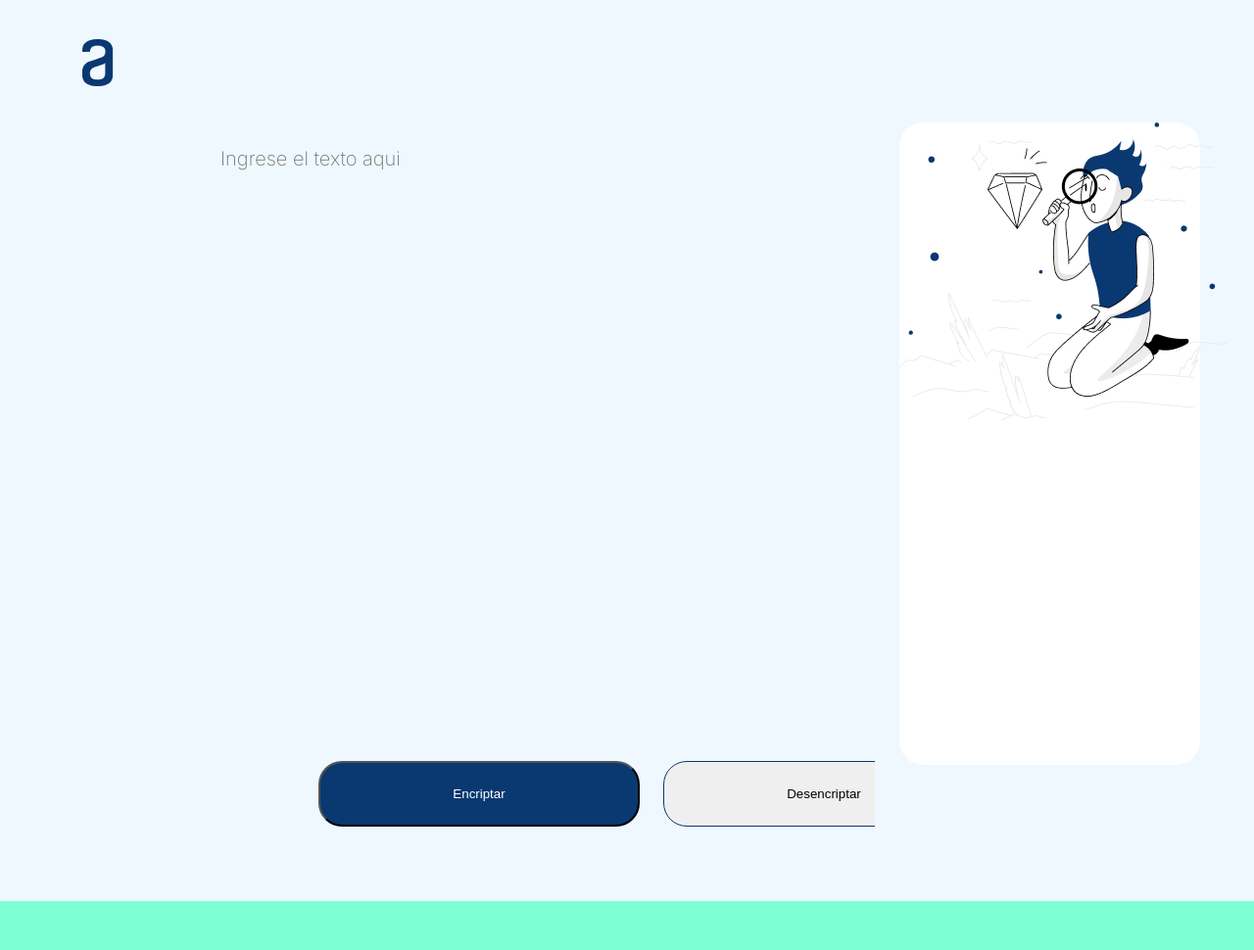
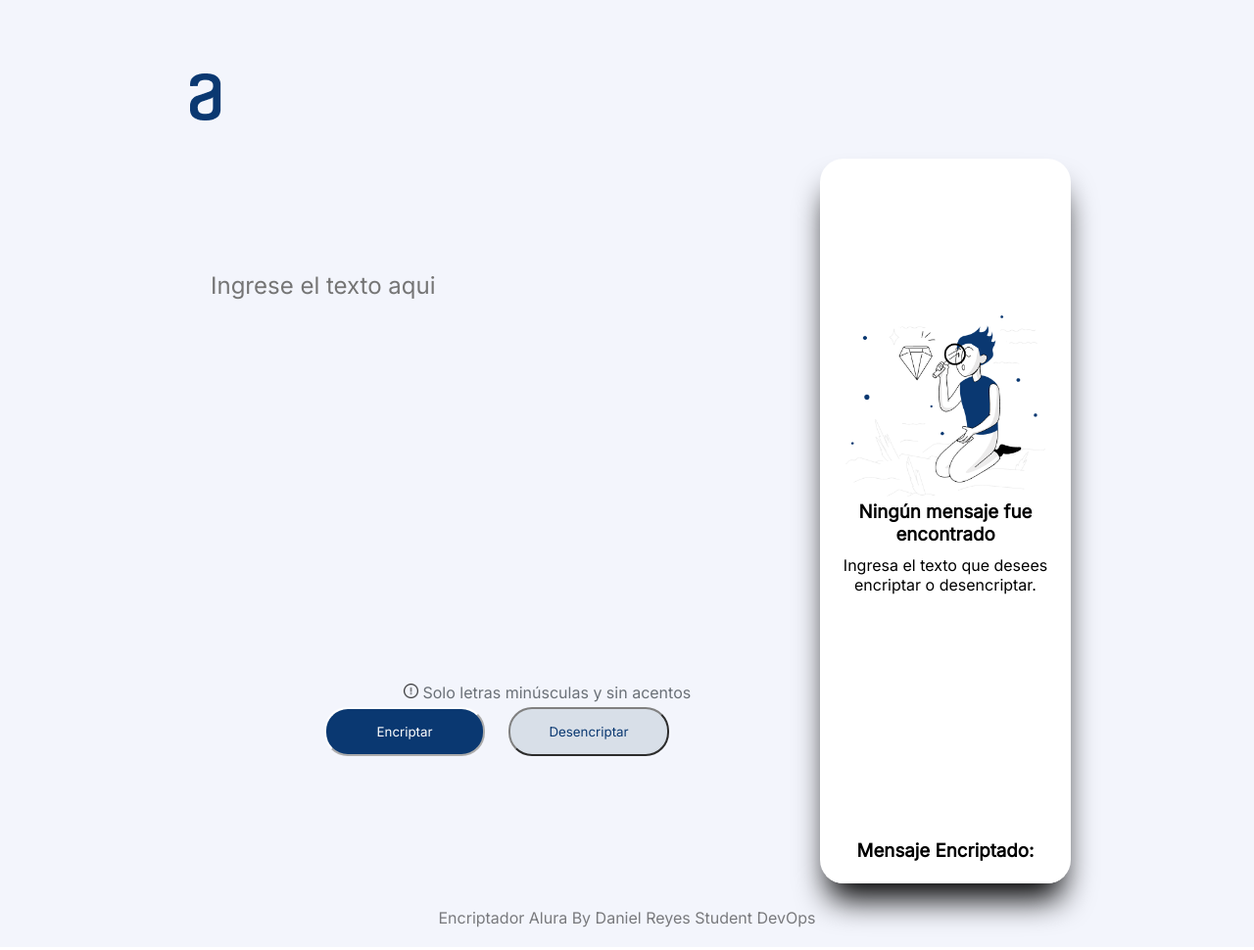
Before and after one commit to HeribertoRey/Alura-Challenge01-Encriptador, a plain HTML site: page html/index.html in a window 1280 px wide. Shown: the whole page at 98% size. Drawn offline with Linux system fonts and the light colour scheme.

Commit message:
Subiendo Archivos originales

```diff
--- /dev/null
+++ b/css/estilos.css
@@ -0,0 +1,168 @@
+*{
+    margin: 0;
+    padding: 0;
+    font-family: 'Inter', sans-serif;
+}
+
+
+header{
+    background-color: #F3F5FC;
+}
+
+.logo{
+    margin-top: 75px;
+    margin-left: 150px;
+}
+
+main{
+    width: 100%;
+    height:800px;
+    background-color: #F3F5FC;
+    display: flex;
+    justify-content: center;
+    align-items: center;
+}
+
+.seccion-1{
+    width: 50%;
+    height: 700px;
+    background-color:#F3F5FC;
+    display: flex;
+    flex-direction: column;
+    align-items: end;
+}
+
+.contenedor-texto{
+    width: 100%;
+    height: 540px;
+    display: flex;
+    flex-direction: column;
+    align-items: flex-end;
+}
+.area-txt{
+    width: 80%;
+    height: 600px;
+    margin: 10px;
+    margin-top: 100px;
+    margin-right: 100px;
+    resize: none;
+    outline: none;
+    border: none;
+    font-size: 24px;
+    background-color: #F3F5FC;
+}
+
+.informacion{
+    margin-left: 10px;
+    align-self: flex-start;
+    margin-left: 225px;
+    color:#495057;
+    opacity: 0.8;
+}
+
+.exclamacion{
+    width: 15px;
+}
+
+.contenedor-btns{
+    margin-top: 5px;
+    width: 55%;
+    height: 60px;
+    display: flex;
+    align-self: center;
+    padding: 0px;
+    gap: 24px;
+}
+
+.btn-encriptar{
+    width: 50%;
+    height: 50px;
+    border-radius: 24px;
+    border-color: #ffffff;
+    background-color:#0A3871 ;
+    color: #ffffff;
+}
+
+.btn-desencriptar{
+    width: 50%;
+    height: 50px;
+    border-radius: 24px;
+    border-color: gray;
+    background-color:#D8DFE8 ;
+    color: #0A3871;
+}
+
+.seccion-2{
+    margin-top: 10px;
+    margin-left: 10px;
+    width: 20%;
+    background-color: #ffffff;
+    height: 740px;
+    border-radius: 24px;
+    text-align: center;
+    box-shadow: 0px 24px 32px -8px;
+    box-sizing: border-box;
+    overflow: hidden;
+}
+
+.munheco{
+    margin-top: 160px;
+    width: 80%;
+    overflow: auto;
+}
+.temporal-p{
+    margin-top: 10px;
+    margin-bottom: 250px;
+}
+
+.txt-resultado{
+    margin-top: 10px;
+    margin-bottom: 40px;
+    width: 100%;
+    flex-direction: column;
+    justify-content: center;
+    overflow: auto;
+}
+
+.resultado-h3{
+    margin-bottom: 10px;
+}
+.resultado{
+    margin: 0 auto;
+    width: 95%;
+    height: 500px;
+    padding: 10px;
+    box-sizing: border-box;
+    resize: none;
+    outline: none;
+    border: none;
+    font-size: 24px;
+    background-color: #ffffff;
+
+}
+
+.btn-copiar{
+    margin-top: 60px;
+    width: 50%;
+    height: 50px;
+    border-radius: 24px;
+    border-color: #ffffff;
+    background-color:#0A3871 ;
+    color: #ffffff;
+}
+
+footer{
+    width: 100%;
+    height: 40px;
+    text-align: center;
+    background: #F3F5FC;
+}
+
+footer p{
+    opacity: 0.5;
+}
+
+
+.ocultar{
+    display: none;
+}
--- a/css/reset.css
+++ /dev/null
@@ -1,48 +0,0 @@
-/* http://meyerweb.com/eric/tools/css/reset/
-   v2.0 | 20110126
-   License: none (public domain)
-*/
-
-html, body, div, span, applet, object, iframe,
-h1, h2, h3, h4, h5, h6, p, blockquote, pre,
-a, abbr, acronym, address, big, cite, code,
-del, dfn, em, img, ins, kbd, q, s, samp,
-small, strike, strong, sub, sup, tt, var,
-b, u, i, center,
-dl, dt, dd, ol, ul, li,
-fieldset, form, label, legend,
-table, caption, tbody, tfoot, thead, tr, th, td,
-article, aside, canvas, details, embed,
-figure, figcaption, footer, header, hgroup,
-menu, nav, output, ruby, section, summary,
-time, mark, audio, video {
-	margin: 0;
-	padding: 0;
-	border: 0;
-	font-size: 100%;
-	font: inherit;
-	vertical-align: baseline;
-}
-/* HTML5 display-role reset for older browsers */
-article, aside, details, figcaption, figure,
-footer, header, hgroup, menu, nav, section {
-	display: block;
-}
-body {
-	line-height: 1;
-}
-ol, ul {
-	list-style: none;
-}
-blockquote, q {
-	quotes: none;
-}
-blockquote:before, blockquote:after,
-q:before, q:after {
-	content: '';
-	content: none;
-}
-table {
-	border-collapse: collapse;
-	border-spacing: 0;
-}
--- a/css/style.css
+++ /dev/null
@@ -1,112 +0,0 @@
-
-body{
-    font-family: 'Inter', sans-serif;
-}
-
-header{
-    width: 100%;
-    height:100px;
-    background-color:aliceblue;
-}
-.logo{
-    display: flex;
-    flex-direction: column;
-    align-items: flex-start;
-    padding: 0;
-    gap: 40px;
-    position: absolute;
-    width: 120px;
-    height: 48px;
-    left: 40px;
-    top: 40px;
-}
-
-main{
-    width: 100%;
-    height: 80%;
-    background-color: aliceblue;
-    display: flex;
-}
-
-section {
-    width: 20%;
-    height: 820px;
-    background: aliceblue;
-    display: inline-block;
-    justify-content: space-between;
-}
-
-.section1{
-    width: 60%;
-    background: aliceblue;
-    margin: 0px 0px 0px 125px;
-}
-
-.texto_ha_encriptar{
-    width: 100%;
-    height: 50%;
-    border-style: none;
-    font-size: 20px;
-    font-family: "Inter";
-    font-style: normal;
-    resize: none;
-    padding: 0px;
-    margin: 50px 100px 0px;
-    background-color: aliceblue;
-    outline: none;
-}
-.areaTexto{
-    width: 80%;
-}
-
-.botones{
-    display: flex;
-    flex-direction: row;
-    align-items: flex-start;
-    padding: 0px;
-    gap: 24px;
-    width: 680px;
-    height: 67px;
-    left: 240px;
-    top: 885px;
-    margin: 25px 0px 0px 200px;
-}
-.btn-encriptar{
-    width: 328px;
-    height: 67px;
-    color: white;
-    background: #0A3871;
-    border-radius: 24px;
-}
-
-.btn-desencriptar{
-    width: 328px;
-    height: 67px;
-    border: 1px solid #0A3871;
-    border-radius: 24px;
-}
-
-.section2{
-    width: 30%;
-}
-
-.texto_enctriptado{
-    background-color: white;
-    width: 80%;
-    height: 80%;
-    margin: 25px;
-    border-radius: 25px;
-}
-
-.texto_enctriptado img {
-    width: 336px;
-    height: 304px;
-    right: 220px;
-    top: 283px;
-}
-
-footer{
-    width: 100%;
-    height: 50px;
-    background: aquamarine;
-}
--- a/html/index.html
+++ b/html/index.html
@@ -5,55 +5,52 @@
     <meta http-equiv="X-UA-Compatible" content="IE=edge">
     <meta name="viewport" content="width=device-width, initial-scale=1.0">
     <title>Encriptador</title>
-    <link rel="stylesheet" href="../css/reset.css">
-    <link rel="stylesheet" href="../css/style.css">
+    <link rel="stylesheet" href="../css/estilos.css">
     <link rel="preconnect" href="https://fonts.googleapis.com">
     <link rel="preconnect" href="https://fonts.gstatic.com" crossorigin>
-    <link href="https://fonts.googleapis.com/css2?family=Inter:wght@200&display=swap" rel="stylesheet">
-
+    <link href="https://fonts.googleapis.com/css2?family=Inter:wght@200;400&display=swap" rel="stylesheet">
 </head>
 <body>
     <header>
-
-        <h1 class="logo"><img src="../imagenes/Logo.png" alt="logo"></h1>
+        <img class="logo" src="../imagenes/Logo.png" alt="logo Alura">
     </header>
 
     <main>
+        <section class="seccion-1">
 
-        <section class="section1">
-            <div class="areaTexto">
-                <textarea class="texto_ha_encriptar" name="texto"
-                id=""
-                cols="30"
-                rows="25"
-                placeholder="Ingrese el texto aqui"></textarea>
+            <div class="contenedor-texto">
+                <textarea class="area-txt" placeholder="Ingrese el texto aqui"></textarea>
+                <p class="informacion"><img class="exclamacion" src="../imagenes/exclamation.png" alt="exclamation"> Solo letras minúsculas y sin acentos</p>
+            </div>
 
 
-                <div class="botones">
-                    <button class="btn-encriptar">
-                        Encriptar
-                    </button>
-
-
-                    <button class="btn-desencriptar">
-                        Desencriptar
-                    </button>
-
-                </div>
+            <div class="contenedor-btns">
+                <input type="button" value="Encriptar" class="btn-encriptar">
+                <input type="button" value="Desencriptar" class="btn-desencriptar">
             </div>
         </section>
 
-        <section class="section2">
-            <div class="texto_enctriptado">
-                <img src="../imagenes/Muñeco.png" alt="muñeco">
+        <section class="seccion-2">
+
+            <div class="contenedor-munheco">
+                <img class="munheco" src="../imagenes/Muñeco.png" alt="munheco">
+                <h3 class="temporal-h3">Ningún mensaje fue encontrado</h3>
+                <p class="temporal-p">Ingresa el texto que desees encriptar o desencriptar.</p>
+            </div>
+
+            <div class="txt-resultado">
+                <h3 class="resultado-h3">Mensaje Encriptado: </h3>
+                <textarea disabled class="resultado"></textarea>
+            </div>
+            <div class="txt-copiar">
+                <input onclick="copiar()" class="btn-copiar" type="button" value="Copiar" >
             </div>
         </section>
     </main>
 
     <footer>
+        <p>Encriptador Alura By Daniel Reyes Student DevOps</p>
     </footer>
-
 </body>
-
-
+    <script src="../java/script.js"></script>
 </html>
--- /dev/null
+++ b/java/script.js
@@ -0,0 +1,115 @@
+//Activando botones//
+var botonEncriptar = document.querySelector(".btn-encriptar");
+var botonDesencriptar = document.querySelector(".btn-desencriptar");
+var botonCopiar = document.querySelector(".btn-copiar")
+var temporales = document.querySelector(".contenedor-munheco")
+var resultado = document.querySelector(".resultado");
+
+//Funcionalidades de los botones//
+botonEncriptar.onclick = encriptar;
+botonDesencriptar.onclick = desencriptar;
+botonCopiar.onclick = copiar;
+
+//funciones de los botones//
+function encriptar(){
+    ocultarTemporales();
+    var area = obtenerTexto();
+    resultado.textContent = encriptarTexto(area);
+    limpiarArea();
+}
+
+function desencriptar(){
+    ocultarTemporales();
+    var area = obtenerTexto();
+    resultado.textContent = desencriptarTexto(area);
+}
+
+//boton Copiar//
+function copiar(){
+    var copyText = document.querySelector(".resultado");
+    copyText.select();
+    copyText.setSelectionRange(0, 99999); // For mobile devices
+    navigator.clipboard.writeText(copyText.value);
+    alert("Texto Copiado");
+}
+
+
+function obtenerTexto(){
+    var area = document.querySelector(".area-txt");
+    return area.value
+}
+
+function ocultarTemporales(){
+    temporales.classList.add("ocultar")
+}
+
+function limpiarArea(){
+    var limpiar = document.querySelector(".area-txt").value = "";
+
+}
+
+
+//boton encriptar//
+function encriptarTexto(mensaje){
+    var textoAencriptar = mensaje;
+    var mensajeResultado = "";
+
+    for (i = 0; i < textoAencriptar.length; i++){
+
+        if(textoAencriptar[i] == "a"){
+            mensajeResultado = mensajeResultado + "ai"
+        }
+        else if(textoAencriptar[i] == "e"){
+            mensajeResultado = mensajeResultado + "enter"
+        }
+        else if(textoAencriptar[i] == "i"){
+            mensajeResultado = mensajeResultado + "imes"
+        }
+        else if(textoAencriptar[i] == "o"){
+            mensajeResultado = mensajeResultado + "ober"
+        }
+        else if(textoAencriptar[i] == "u"){
+            mensajeResultado = mensajeResultado + "ufat"
+        }
+        else{
+            mensajeResultado = mensajeResultado + textoAencriptar[i];
+        }
+    }
+
+    return mensajeResultado;
+}
+
+//boton desencriptar//
+function desencriptarTexto(mensaje){
+    var textoAencriptar = mensaje;
+    var mensajeResultado = "";
+
+    for (i = 0; i < textoAencriptar.length; i++){
+
+        if(textoAencriptar[i] == "a"){
+            mensajeResultado = mensajeResultado + "a"
+            i = i+1;
+        }
+        else if(textoAencriptar[i] == "e"){
+            mensajeResultado = mensajeResultado + "e"
+            i = i+4;
+        }
+        else if(textoAencriptar[i] == "i"){
+            mensajeResultado = mensajeResultado + "i"
+            i = i+3;
+        }
+        else if(textoAencriptar[i] == "o"){
+            mensajeResultado = mensajeResultado + "o"
+            i = i+3;
+        }
+        else if(textoAencriptar[i] == "u"){
+            mensajeResultado = mensajeResultado + "u"
+            i = i+3;
+        }
+        else{
+            mensajeResultado = mensajeResultado + textoAencriptar[i];
+        }
+    }
+
+    return mensajeResultado;
+}
```
Also changed, not shown: imagenes/exclamation.png (added).
